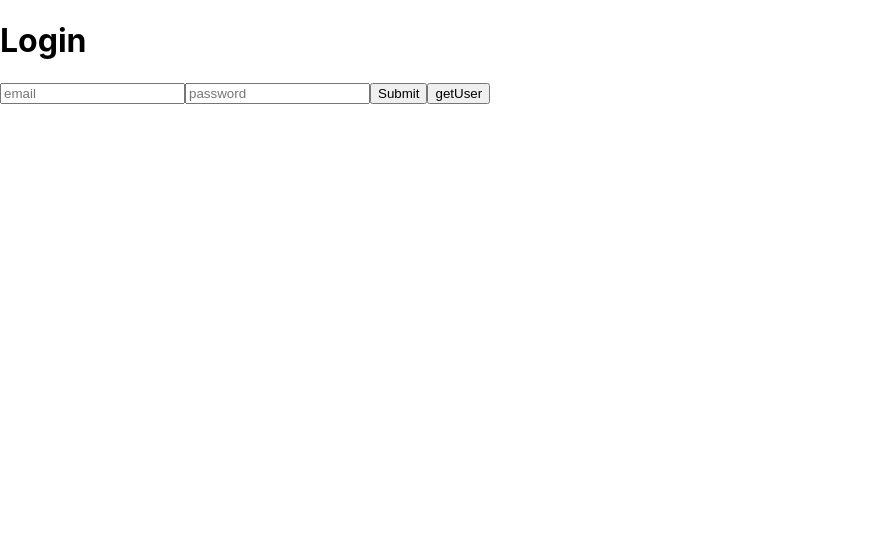
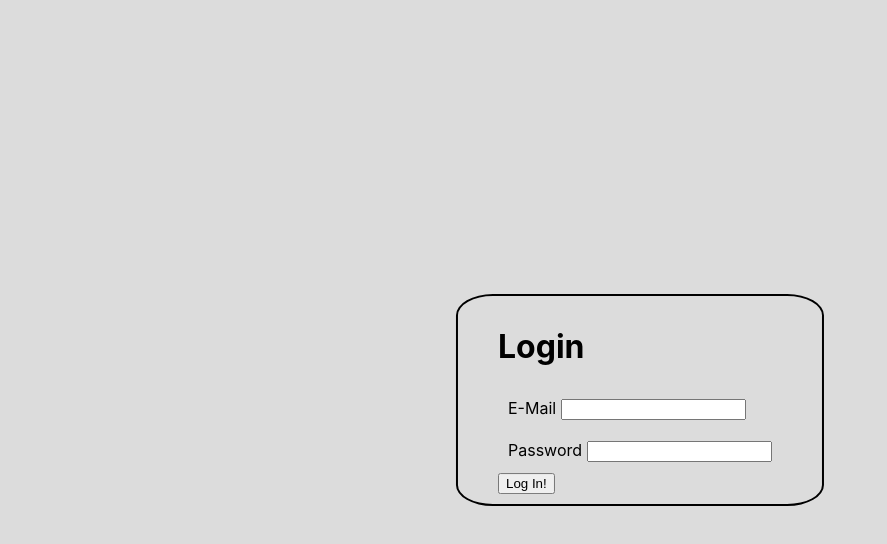
Before and after one commit to HuSchKa2020/Studienarbeit, a React (Create React App) app in the folder client/: page / in a window 1280 px wide. Shown: the top 544 px of the page, without its empty margins (0-887 px from the left). Built offline with nearby package versions, Linux system fonts and the light colour scheme.

Commit message:
Login Komponente

```diff
--- a/client/src/App.js
+++ b/client/src/App.js
@@ -1,45 +1,11 @@
-import React, { useState } from "react";
+import React from "react";
 import "./App.css";
-import Axios from "axios";
+import Login from "./components/Login";
 
 function App() {
-  const [loginEmail, setLoginEmail] = useState("");
-  const [loginPassword, setLoginPassword] = useState("");
-
-  const login = () => {
-    Axios({
-      method: "POST",
-      data: {
-        username: loginEmail,
-        password: loginPassword,
-      },
-      withCredentials: true,
-      url: "http://localhost:5000/user/login",
-    }).then((res) => console.log(res));
-  };
-
-  const requestTest = () => {
-    Axios({
-      method: "GET",
-      data: {},
-      withCredentials: true,
-      url: "http://localhost:5000/user",
-    }).then((res) => console.log(res));
-  };
-
   return (
     <div>
-      <h1>Login</h1>
-      <input
-        placeholder="email"
-        onChange={(e) => setLoginEmail(e.target.value)}
-      />
-      <input
-        placeholder="password"
-        onChange={(e) => setLoginPassword(e.target.value)}
-      />
-      <button onClick={login}>Submit</button>
-      <button onClick={requestTest}>getUser</button>
+      <Login />
     </div>
   );
 }
--- /dev/null
+++ b/client/src/components/Login.css
@@ -0,0 +1,21 @@
+body {
+  background-color: #dcdcdc;
+}
+
+form {
+  padding: 10px 40px;
+  border: 2px solid black;
+  border-radius: 10%;
+}
+
+.field {
+  padding: 10px;
+}
+
+.field label {
+  padding-right: 5px;
+}
+
+h1 {
+  color: black;
+}
--- /dev/null
+++ b/client/src/components/Login.js
@@ -0,0 +1,66 @@
+import React, { useState } from "react";
+import { URL_POST_LOGIN } from "../constants";
+import Axios from "axios";
+import styles from "./Login.css";
+
+const Login = () => {
+  const [email, setEmail] = useState("");
+  const [password, setPassword] = useState("");
+
+  const handleSubmit = (e) => {
+    e.preventDefault(); // Seite nicht automatisch neu laden
+    Axios({
+      method: "POST",
+      data: {
+        email: email,
+        password: password,
+      },
+      withCredentials: true,
+      url: "http://localhost:5000/user/login",
+    }).then((res) => {
+      console.log(res);
+      const data = res.data;
+      if (data.success === true) {
+        // Login erfolgreich
+        console.log(data.message);
+      } else {
+        // Login nicht erfolreich
+        console.log(data.message);
+      }
+    });
+  };
+
+  return (
+    <>
+      <form className="centered">
+        <h1>Login</h1>
+        <div className="field">
+          <label>E-Mail</label>
+          <input
+            type="email"
+            id="email"
+            name="email"
+            value={email}
+            onChange={(e) => setEmail(e.target.value)}
+          />
+        </div>
+        <div className="field">
+          <label>Password</label>
+          <input
+            className
+            type="password"
+            id="password"
+            name="password"
+            value={password}
+            onChange={(e) => setPassword(e.target.value)}
+          />
+        </div>
+        <button type="submit" onClick={handleSubmit}>
+          Log In!
+        </button>
+      </form>
+    </>
+  );
+};
+
+export default Login;
--- a/client/src/index.css
+++ b/client/src/index.css
@@ -1,13 +1,21 @@
 body {
   margin: 0;
-  font-family: -apple-system, BlinkMacSystemFont, 'Segoe UI', 'Roboto', 'Oxygen',
-    'Ubuntu', 'Cantarell', 'Fira Sans', 'Droid Sans', 'Helvetica Neue',
+  font-family: -apple-system, BlinkMacSystemFont, "Segoe UI", "Roboto", "Oxygen",
+    "Ubuntu", "Cantarell", "Fira Sans", "Droid Sans", "Helvetica Neue",
     sans-serif;
   -webkit-font-smoothing: antialiased;
   -moz-osx-font-smoothing: grayscale;
 }
 
 code {
-  font-family: source-code-pro, Menlo, Monaco, Consolas, 'Courier New',
+  font-family: source-code-pro, Menlo, Monaco, Consolas, "Courier New",
     monospace;
 }
+
+.centered {
+  position: fixed;
+  top: 50%;
+  left: 50%;
+  /* bring your own prefixes */
+  transform: translate(-50%, -50%);
+}
```
